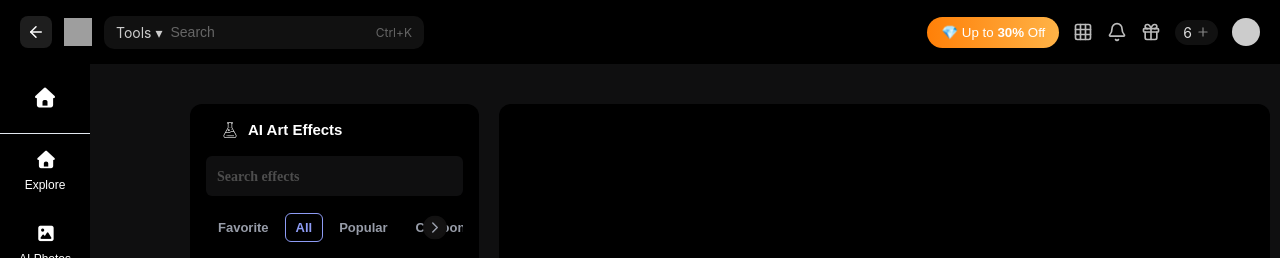
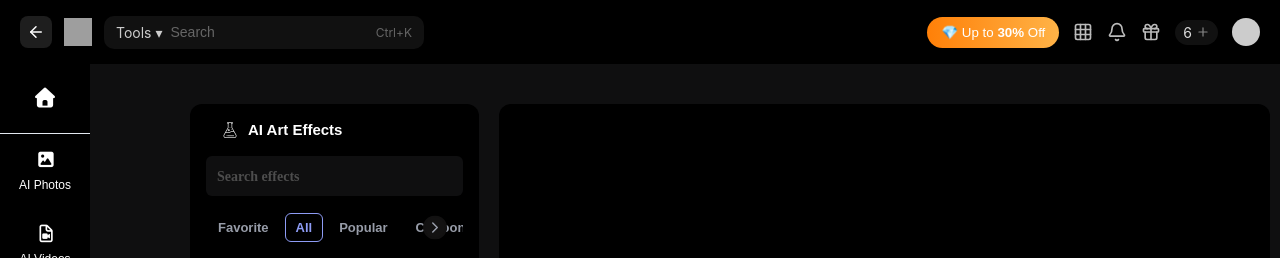
Before and after one commit to tuanpham772k3/fotor-frontend, a Next.js app: page /goart in a window 1280 px wide. Shown: the top 258 px of the page. Built offline with nearby package versions, Linux system fonts and the light colour scheme; grey boxes are pictures that could not be loaded.

Commit message:
Remove unused 'Explore' sidebar item for a cleaner UI

```diff
--- a/src/app/components/sidebar/Sidebar.tsx
+++ b/src/app/components/sidebar/Sidebar.tsx
@@ -22,7 +22,7 @@ interface SidebarProps {
 
 const Sidebar = ({ sidebarOpen, closeSidebar }: SidebarProps) => {
   const sidebarItems: SidebarItem[] = [
-    { name: 'Explore', icon: 'fa-solid fa-house', active: false },
+
     { name: 'AI Photos', icon: 'fa-solid fa-image', active: false },
     { name: 'AI Videos', icon: 'fa-regular fa-file-video', active: false },
     { name: 'AI Design', icon: 'fa-solid fa-pen-ruler', active: false },
```
